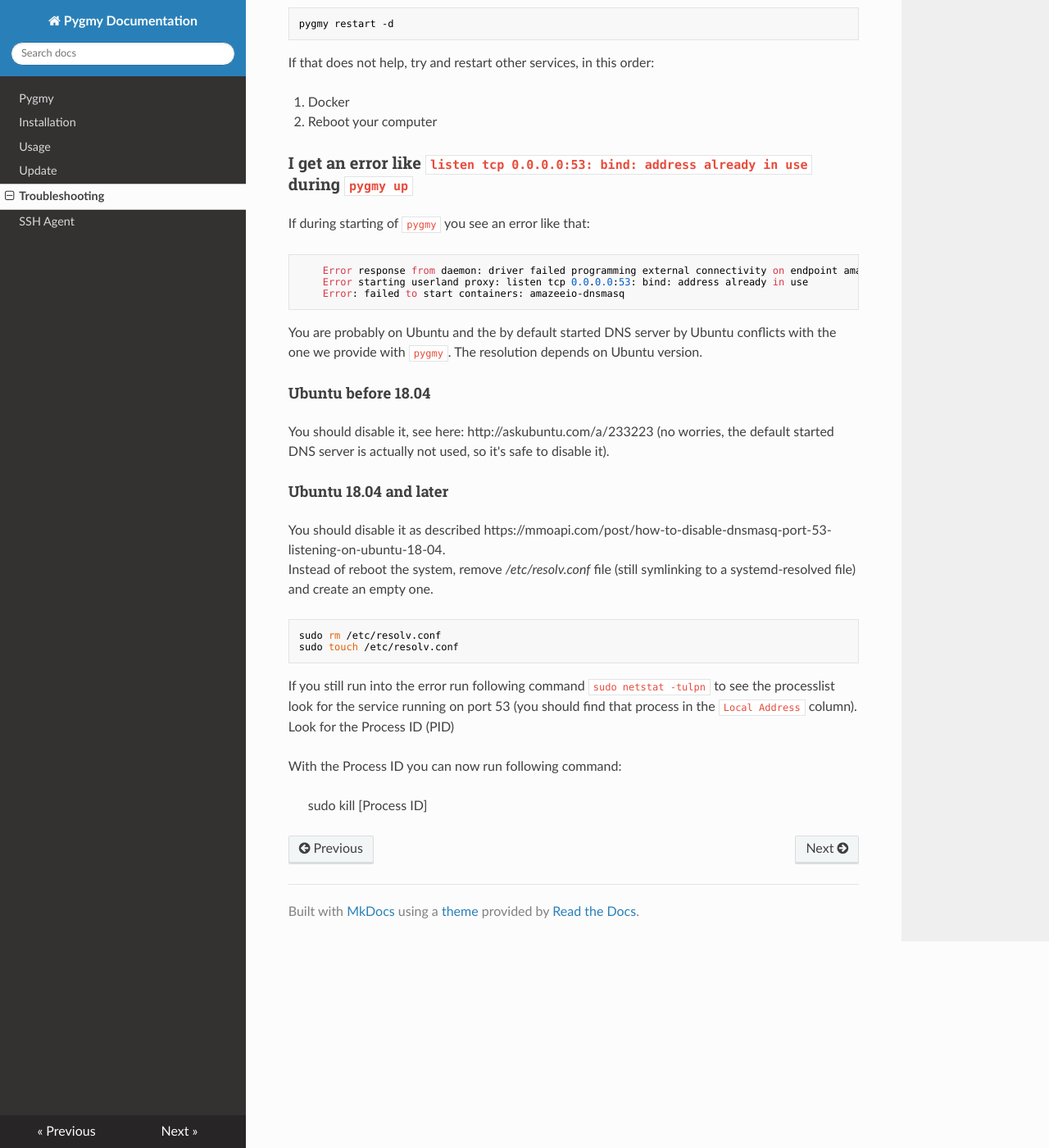
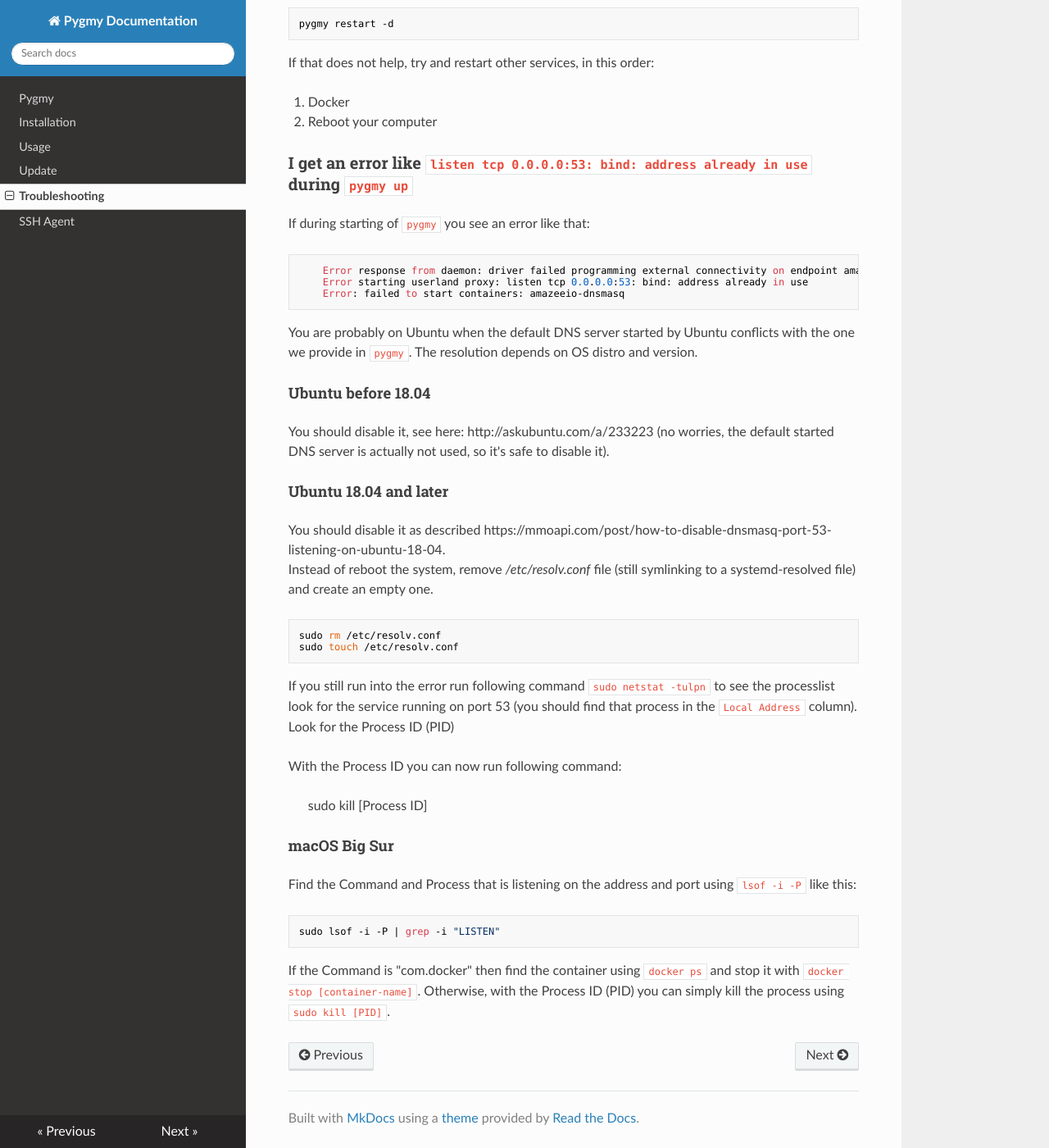
Before and after one commit to pygmystack/pygmy-legacy, an MkDocs documentation site: the page built from docs/troubleshooting.md, in a window 1280 px wide and 1400 px high, scrolled down 5540 px. Shown: the whole window at 82% size. Built offline with MkDocs 1.6.1, drawn with Linux system fonts in a browser that asks for light colours; nearby versions of some CDN libraries; grey boxes are pictures that could not be loaded.

Commit message:
Add Troubleshooting for macOS bind address in use

```diff
--- a/docs/troubleshooting.md
+++ b/docs/troubleshooting.md
@@ -224,7 +224,7 @@ If during starting of `pygmy` you see an error like that:
         Error starting userland proxy: listen tcp 0.0.0.0:53: bind: address already in use
         Error: failed to start containers: amazeeio-dnsmasq
 
-You are probably on Ubuntu and the by default started DNS server by Ubuntu conflicts with the one we provide with `pygmy`. The resolution depends on Ubuntu version.
+You are probably on Ubuntu when the default DNS server started by Ubuntu conflicts with the one we provide in `pygmy`. The resolution depends on OS distro and version.
 
 #### Ubuntu before 18.04
 You should disable it, see here: http://askubuntu.com/a/233223 (no worries, the default started DNS server is actually not used, so it's safe to disable it).
@@ -241,3 +241,14 @@ If you still run into the error run following command `sudo netstat -tulpn` to s
 With the Process ID you can now run following command:
 
 > sudo kill [Process ID]
+
+#### macOS Big Sur
+
+Find the Command and Process that is listening on the address and port using
+`lsof -i -P` like this:
+
+    sudo lsof -i -P | grep -i "LISTEN"
+
+If the Command is "com.docker" then find the container using `docker ps` and
+stop it with `docker stop [container-name]`. Otherwise, with the Process ID
+(PID) you can simply kill the process using `sudo kill [PID]`.
```
